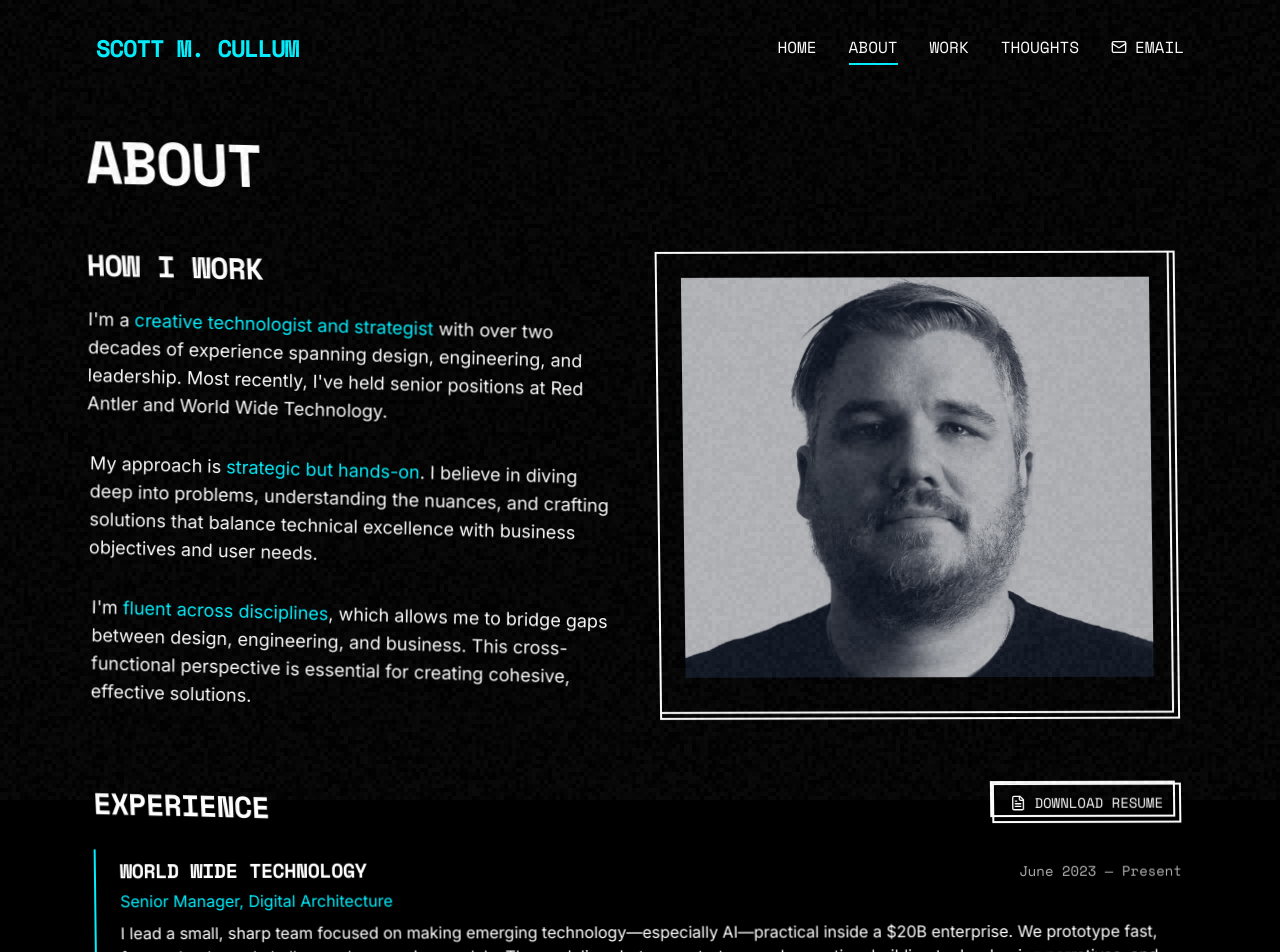
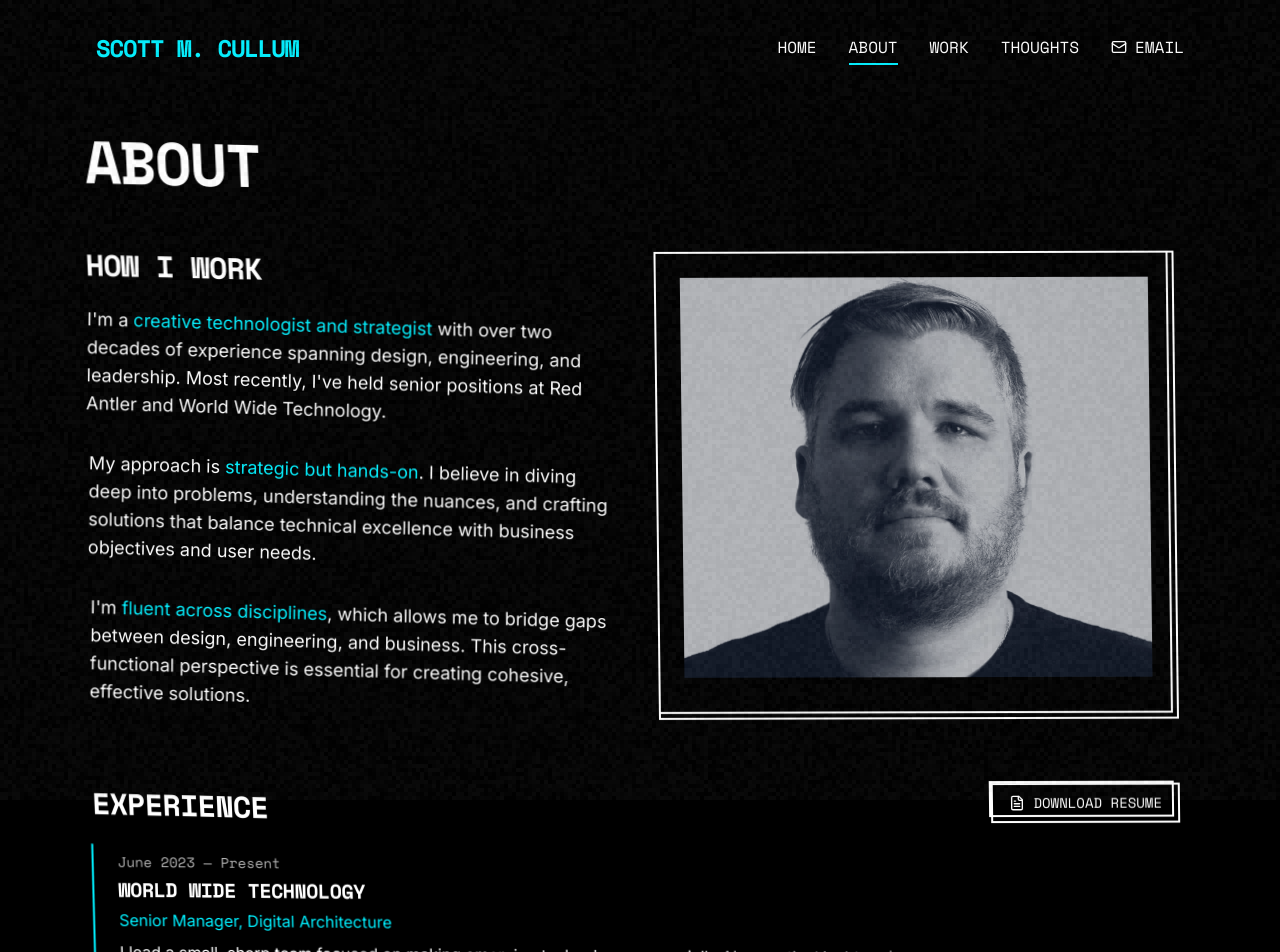
Before and after one commit to scullum/scottcullum, a Next.js app: page /about in a window 1280 px wide. Shown: the top 952 px of the page. Built offline with nearby package versions, Linux system fonts and the light colour scheme.

Commit message:
feat: add unique skew effects to experience items, work cards, and thoughts posts

```diff
--- a/app/about/page.tsx
+++ b/app/about/page.tsx
@@ -4,6 +4,11 @@ import aboutData from "@/data/about.json";
 import { SkewedH1, SkewedH2 } from "@/components/skewed-elements";
 import dynamic from "next/dynamic";
 import { SkewedParagraphGroup } from "@/components/skewed-paragraph-group";
+
+// Import SkewedContainer for unique skew effects
+const SkewedContainer = dynamic(() => import("@/components/skewed-container"), {
+  ssr: true,
+});
 
 // Import the DistortedImage component dynamically
 const DistortedImage = dynamic(() => import("@/components/distorted-image"), {
@@ -64,20 +69,28 @@ export default function About() {
         </div>
 
         <div className="space-y-8">
-          {aboutData.experience.positions.map((position, index) => (
-            <div key={index} className="border-l-2 border-accent pl-6 py-2">
-              <div className="flex flex-col md:flex-row md:items-baseline md:justify-between mb-1">
-                <h3 className="text-xl">{position.company}</h3>
+          {aboutData.experience.positions.map((position, index) => {
+            // Generate a unique skew intensity based on the position index
+            const skewIntensity = index % 3 === 0 ? "light" : index % 3 === 1 ? "medium" : "heavy";
+
+            return (
+              <SkewedContainer
+                key={index}
+                intensity={skewIntensity}
+                skewOnLoad={true}
+                className="border-l-2 border-accent pl-6 py-2"
+              >
                 {position.duration && (
-                  <span className="text-sm font-mono text-[var(--muted)]">
+                  <span className="text-sm font-mono text-[var(--muted)] block mb-1">
                     {position.duration.startDate} — {position.duration.endDate}
                   </span>
                 )}
-              </div>
-              <p className="text-accent mb-2">{position.title}</p>
-              {position.description && <p>{position.description}</p>}
-            </div>
-          ))}
+                <h3 className="text-xl mb-1">{position.company}</h3>
+                <p className="text-accent mb-2">{position.title}</p>
+                {position.description && <p>{position.description}</p>}
+              </SkewedContainer>
+            );
+          })}
         </div>
       </div>
     </div>
--- a/app/thoughts/page.tsx
+++ b/app/thoughts/page.tsx
@@ -1,8 +1,14 @@
-import Link from "next/link"
-import { ArrowRight } from "lucide-react"
-import thoughtsData from "@/data/thoughts.json"
-import GlitchCard from "@/components/glitch-card"
-import Image from "next/image"
+import Link from "next/link";
+import { ArrowRight } from "lucide-react";
+import thoughtsData from "@/data/thoughts.json";
+import GlitchCard from "@/components/glitch-card";
+import Image from "next/image";
+import dynamic from "next/dynamic";
+
+// Import SkewedContainer for unique skew effects
+const SkewedContainer = dynamic(() => import("@/components/skewed-container"), {
+  ssr: true,
+});
 
 export default function Thoughts() {
   return (
@@ -13,8 +19,18 @@ export default function Thoughts() {
         <p className="text-xl mb-12">Occasional writing on technology, strategy, and the spaces in between.</p>
 
         <div className="space-y-8">
-          {thoughtsData.posts.map((post) => (
-            <GlitchCard key={post.id} className="block hover:border-accent transition-colors duration-200">
+          {thoughtsData.posts.map((post, index) => {
+            // Generate a unique skew intensity based on the post index
+            // Use a different pattern than work page to create variety
+            const skewIntensity = index % 3 === 0 ? "medium" : index % 3 === 1 ? "heavy" : "light";
+
+            return (
+              <SkewedContainer
+                key={post.id}
+                intensity={skewIntensity}
+                skewOnLoad={true}
+              >
+                <GlitchCard className="block hover:border-accent transition-colors duration-200">
                   <Link href={`/thoughts/${post.id}`} className="no-underline text-white thought-card-link">
                     <div className="flex flex-col md:flex-row gap-6">
                       <div className="md:w-1/3 relative h-48 md:h-auto">
@@ -37,9 +53,11 @@ export default function Thoughts() {
                     </div>
                   </Link>
                 </GlitchCard>
-          ))}
+              </SkewedContainer>
+            );
+          })}
         </div>
       </div>
     </div>
-  )
+  );
 }
--- a/app/work/page.tsx
+++ b/app/work/page.tsx
@@ -1,8 +1,14 @@
-import GlitchCard from "@/components/glitch-card"
-import workData from "@/data/work.json"
-import Link from "next/link"
-import Image from "next/image"
-import { ArrowRight } from "lucide-react"
+import GlitchCard from "@/components/glitch-card";
+import workData from "@/data/work.json";
+import Link from "next/link";
+import Image from "next/image";
+import { ArrowRight } from "lucide-react";
+import dynamic from "next/dynamic";
+
+// Import SkewedContainer for unique skew effects
+const SkewedContainer = dynamic(() => import("@/components/skewed-container"), {
+  ssr: true,
+});
 
 export default function Work() {
   return (
@@ -10,8 +16,17 @@ export default function Work() {
       <h1 className="text-5xl md:text-6xl mb-12">Work</h1>
 
       <div className="grid grid-cols-1 md:grid-cols-2 gap-8">
-        {workData.projects.map((project, index) => (
-          <GlitchCard key={project.id} className={`${index % 2 === 0 ? "md:translate-y-8" : ""}`} glitchEffect={true}>
+        {workData.projects.map((project, index) => {
+          // Generate a unique skew intensity based on the project index
+          const skewIntensity = index % 3 === 0 ? "light" : index % 3 === 1 ? "medium" : "heavy";
+
+          return (
+            <SkewedContainer
+              key={project.id}
+              intensity={skewIntensity}
+              skewOnLoad={true}
+            >
+              <GlitchCard className={`${index % 2 === 0 ? "md:translate-y-8" : ""}`} glitchEffect={true}>
                 <div className="relative w-full h-48 mb-4 overflow-hidden">
                   <Image
                     src={project.image || "/placeholder.svg"}
@@ -33,7 +48,9 @@ export default function Work() {
                   <ArrowRight className="ml-2 h-4 w-4" />
                 </Link>
               </GlitchCard>
-        ))}
+            </SkewedContainer>
+          );
+        })}
       </div>
 
       <div className="mt-16 text-center">
@@ -47,5 +64,5 @@ export default function Work() {
         </Link>
       </div>
     </div>
-  )
+  );
 }
```
Lines whose indentation alone changed are shown as unchanged.
